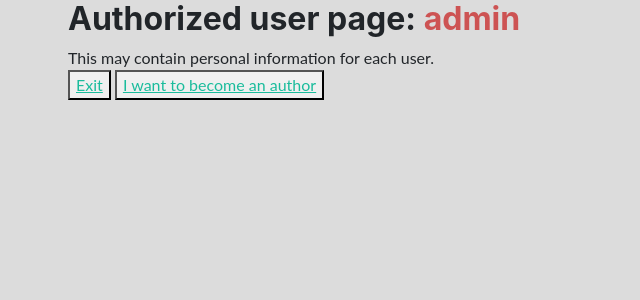
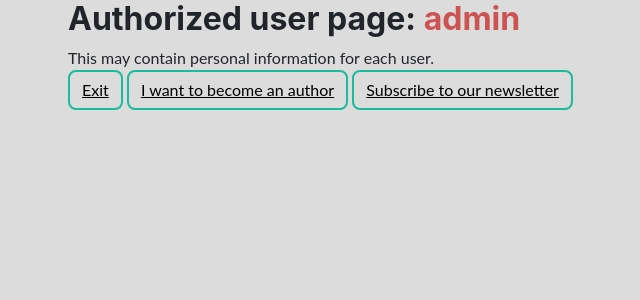
Before and after one commit to highgethigh/D6-Django-ORM, a Django app: page / in a window 1280 px wide. Shown: the part 56-356 px from the top of the page, without its empty margins (14-654 px from the left). Run offline with Django 4.2, Linux system fonts and the light colour scheme; a user stored in the database is signed in; some libraries are stand-ins or nearby versions.

Commit message:
Added button for subscribers

```diff
--- a/NewsPaper/templates/protect/index.html
+++ b/NewsPaper/templates/protect/index.html
@@ -1,11 +1,19 @@
 {% extends "main.html" %}
+
+{% load perm_link_authors %}
 
 {% block content %}
 <h2>Authorized user page: <span style="color:rgba(199, 30, 30, 0.721)">{{request.user.username}}</span></h2>
 <div>This may contain personal information for each user.</div>
 
-<button> <a href="sign/logout/">Exit</a> </button>
+
+<button type="button" class="btn btn-outline-primary"><a href="sign/logout/" style="color: rgb(0, 0, 0)">Exit</a></button>
 {% if is_not_authors %}
-<button><a href="sign/become/">I want to become an author</a></button>
+<button type="button" class="btn btn-outline-primary"><a href="sign/become/" style="color: rgb(0, 0, 0)">I want to become an author</a></button>
 {% endif %}
+<button type="button" class="btn btn-outline-primary"><a href="sign/subscribers/" style="color: rgb(0, 0, 0)">{% if request.user|has_group:"subscribers" %}
+    <b style="color: red">You are subscribed</i>
+    {% else %}
+    Subscribe to our newsletter</a></button>
+    {% endif %}
 {% endblock %}
```
